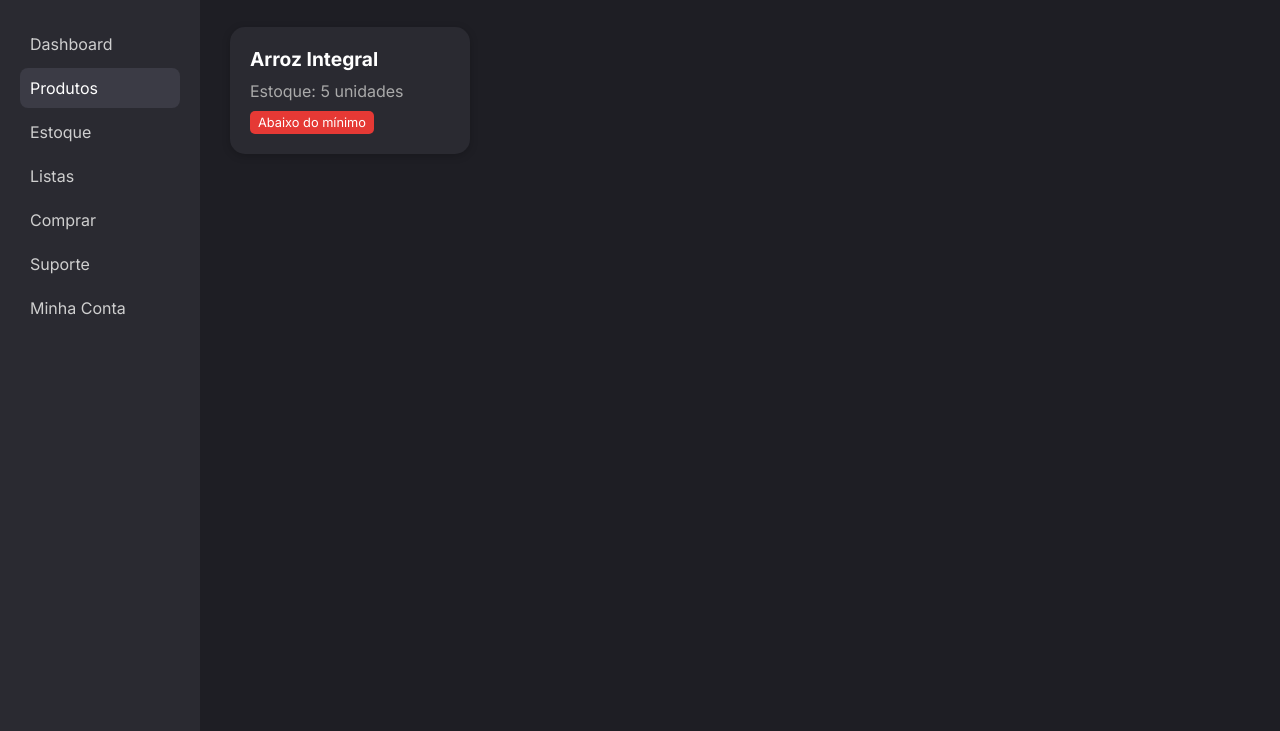
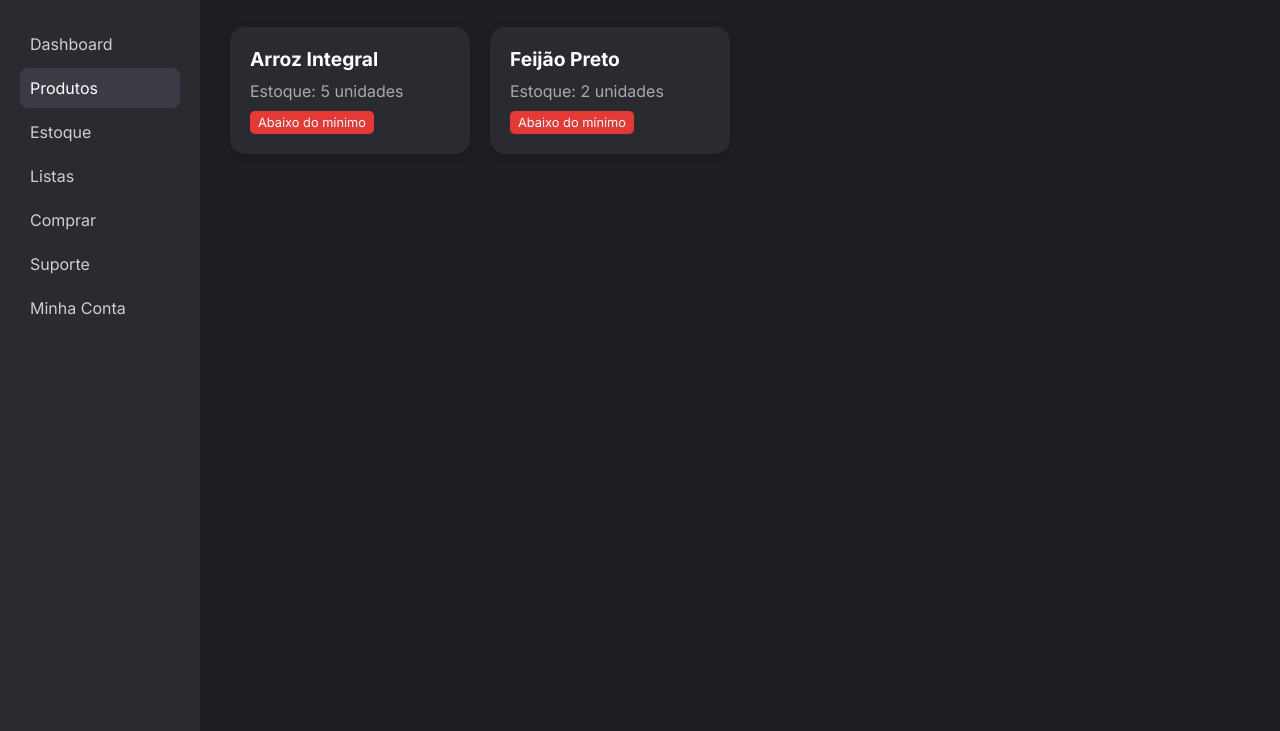
Before and after one commit to devmathsena/despenza, a website built with webpack: page src/products.html in a window 1280 px wide. Shown: the part 69-800 px from the top of the page. Built offline with nearby package versions, Linux system fonts and the light colour scheme.

Commit message:
Update products.html

```diff
--- a/src/products.html
+++ b/src/products.html
@@ -30,14 +30,18 @@
         </div>
 
         <div class="products-grid">
-            <!-- Produto exemplo -->
             <div class="product-card">
                 <h3>Arroz Integral</h3>
                 <p>Estoque: 5 unidades</p>
                 <span class="tag low-stock">Abaixo do mínimo</span>
             </div>
+            <div class="product-card">
+                <h3>Feijão Preto</h3>
+                <p>Estoque: 2 unidades</p>
+                <span class="tag low-stock">Abaixo do mínimo</span>
+            </div>
 
-            <!-- Adicione mais cards de produtos aqui -->
+            <!-- Adicionar mais cards de produtos aqui -->
         </div>
     </main>
 
```
